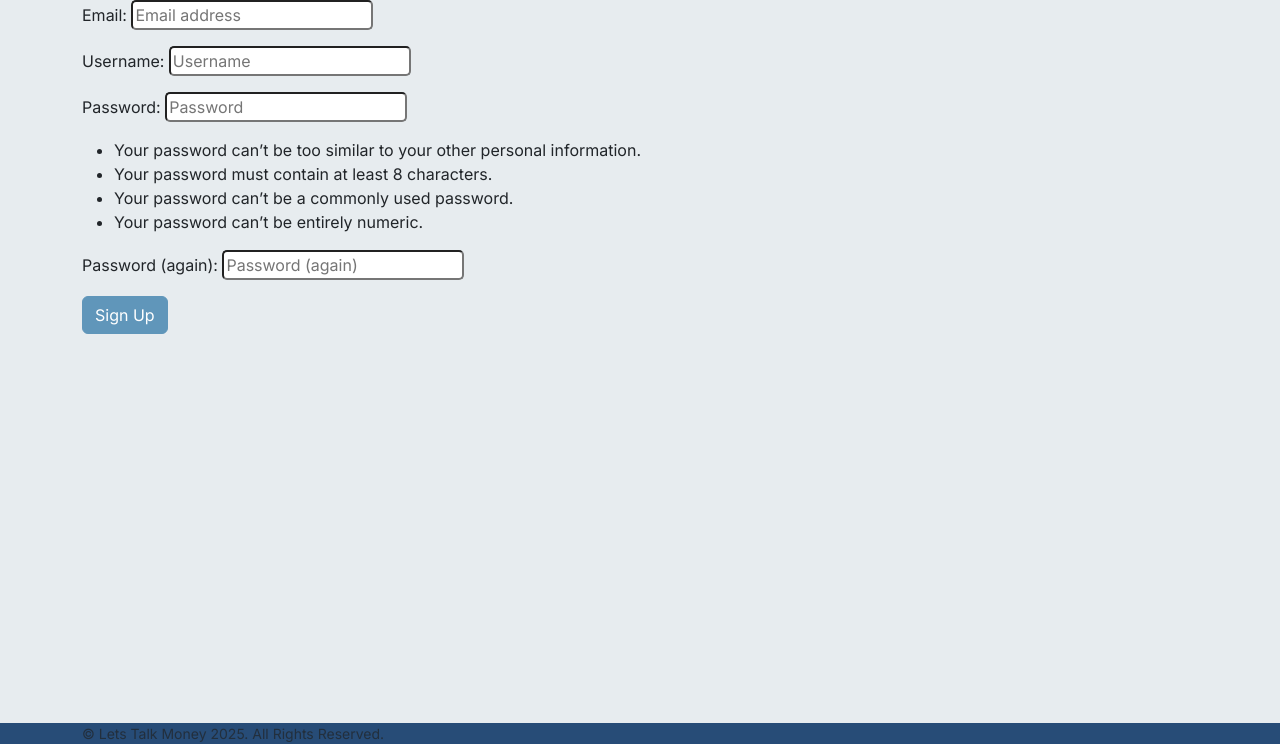
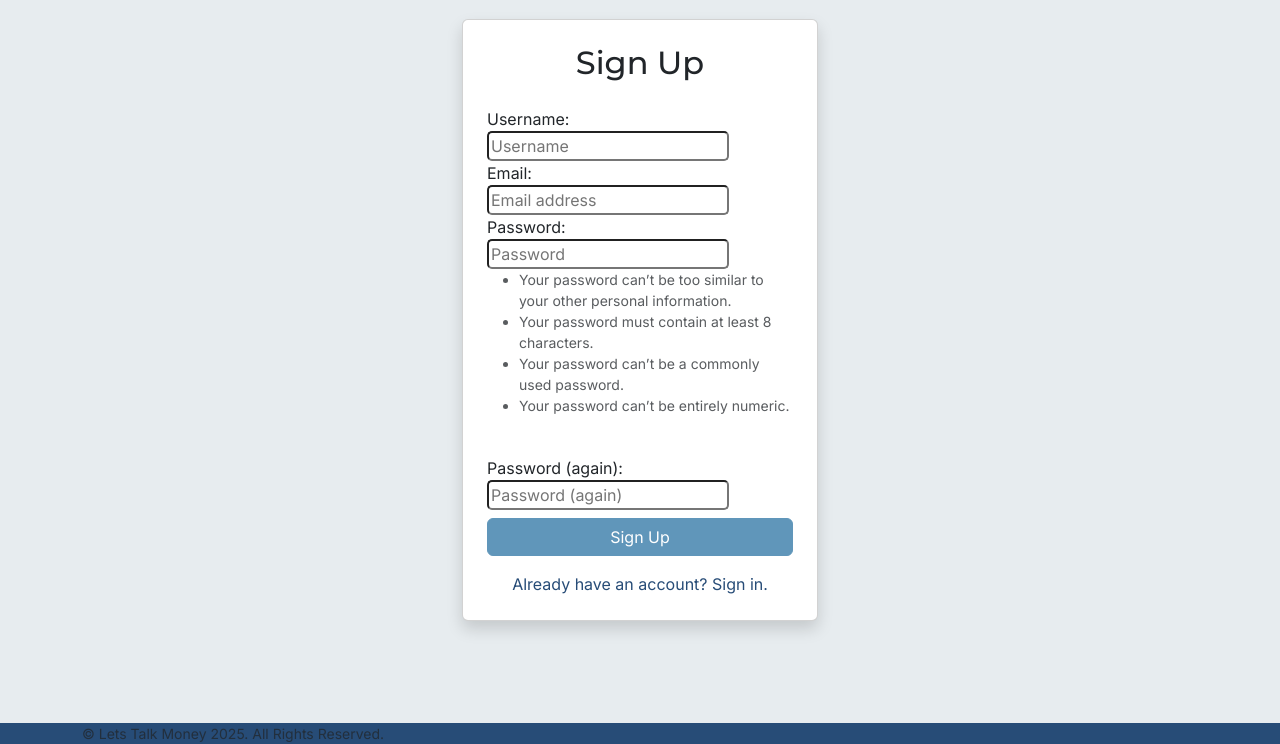
Before and after one commit to CoalTrain1618/MP_3_Xpenso, a Django app: page /accounts/signup/ in a window 1280 px wide. Shown: the part 56-800 px from the top of the page. Run offline with Django 5.2, Linux system fonts and the light colour scheme; parts of the project's set-up code (start-up, migrations or seed data) failed here and were passed over; some libraries are stand-ins or nearby versions.

Commit message:
Copied login.html style into signup.html

```diff
--- a/templates/account/signup.html
+++ b/templates/account/signup.html
@@ -7,11 +7,46 @@
 {% block head_title %} {% trans "Signup" %} {% endblock head_title %}
 
 {% block content %}
-   <div class="container">
-    <form class="signup" method="POST" action="{% url 'account_signup' %}">
-        {% csrf_token %}
-        {{form.as_p}}
-        <button class="btn btn-primary right" type="submit">{% trans "Sign Up" %}</button>
-    </form>
-   </div>
+   <div class="container" style="min-height: 80vh;">
+    <div class="row justify-content-center align-items-center" style="min-height: 80vh;">
+        <div class="col-12 col-sm-8 col-md-6 col-lg-4">
+            <div class="card shadow p-4">
+                <h2 class="text-center mb-4">{% trans "Sign Up" %}</h2>
+                <form class="signup" method="POST" action="{% url 'account_signup' %}">
+                    {% csrf_token %}
+                    <div>
+                        {{ form.username.label_tag }}
+                        <br>
+                        {{ form.username }}
+                        {% if form.username.help_text %}
+                            <small class="form-text text-muted">{{ form.username.help_text }}</small>
+                        {% endif %}
+                        <br>
+                        {{ form.email.label_tag }}
+                        <br>
+                        {{ form.email }}
+                        {% if form.email.help_text %}
+                            <small class="form-text text-muted">{{ form.email.help_text }}</small>
+                        {% endif %}
+                        <br>
+                        {{ form.password1.label_tag }}
+                        <br>
+                        {{ form.password1 }}
+                        {% if form.password1.help_text %}
+                            <small class="form-text text-muted">{{ form.password1.help_text }}</small>
+                        {% endif %}
+                        <br>
+                        {{ form.password2.label_tag }}
+                        <br>
+                        {{ form.password2 }}
+                    </div>
+                    <button class="btn btn-primary w-100 mt-2" type="submit">{% trans "Sign Up" %}</button>
+                </form>
+                <div class="text-center mt-3">
+                    <a href="{% url 'account_login' %}">{% trans "Already have an account? Sign in." %}</a>
+                </div>
+            </div>
+        </div>
+    </div>
+</div>
 {% endblock %}
```
